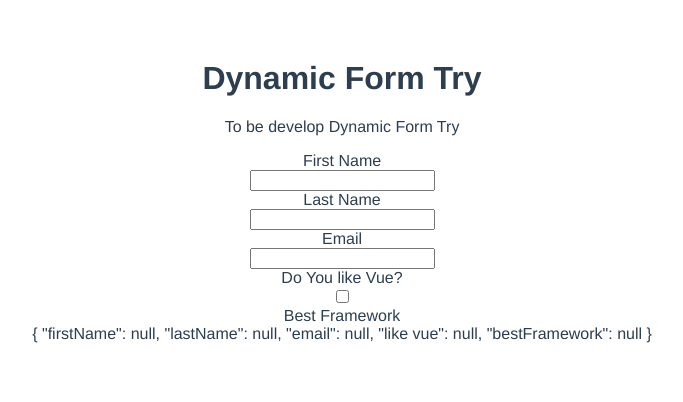
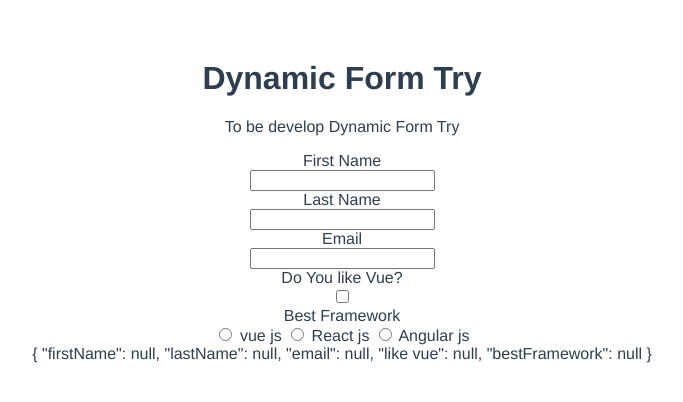
Before and after one commit to vishalvaghasiya/VueDynamicForm, a Vue app: page / in a window 1280 px wide. Shown: the top 402 px of the page, without its empty margins (298-981 px from the left). Built offline with nearby package versions, Linux system fonts and the light colour scheme.

Commit message:
Solve Error in RadioButtton Component

```diff
--- a/src/FormElements/RadioButton.vue
+++ b/src/FormElements/RadioButton.vue
@@ -1,12 +1,10 @@
 <template>
     <div>
-        <label v-for="(option, key) in option"
-               :key="key">
-            <input
-                    type="radio"
-                    :name="name"
-                    :value="option.value"
-                    @input="$emit('input', $event.target.value)"/>
+        <label v-for="(option, key) in options" :key="key">
+            <input type="radio"
+                   :name="name"
+                   :value="option.value"
+                   @input="$emit('input', $event.target.value)"/>
             {{option.label}}
         </label>
     </div>
```
